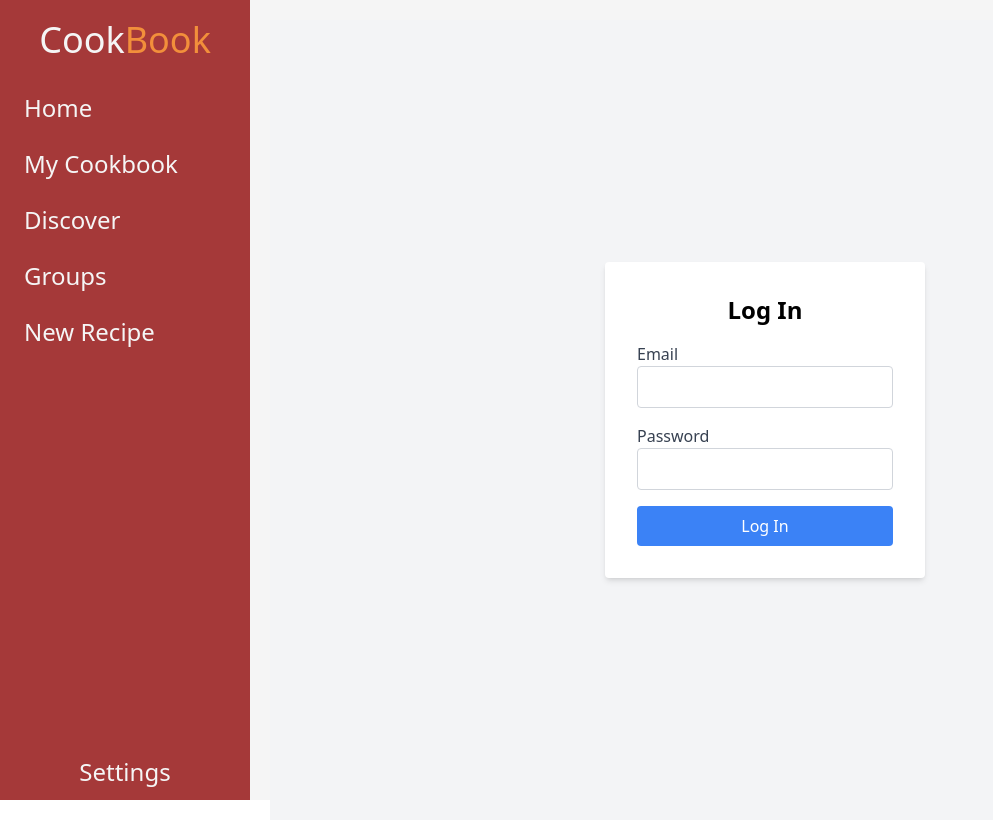
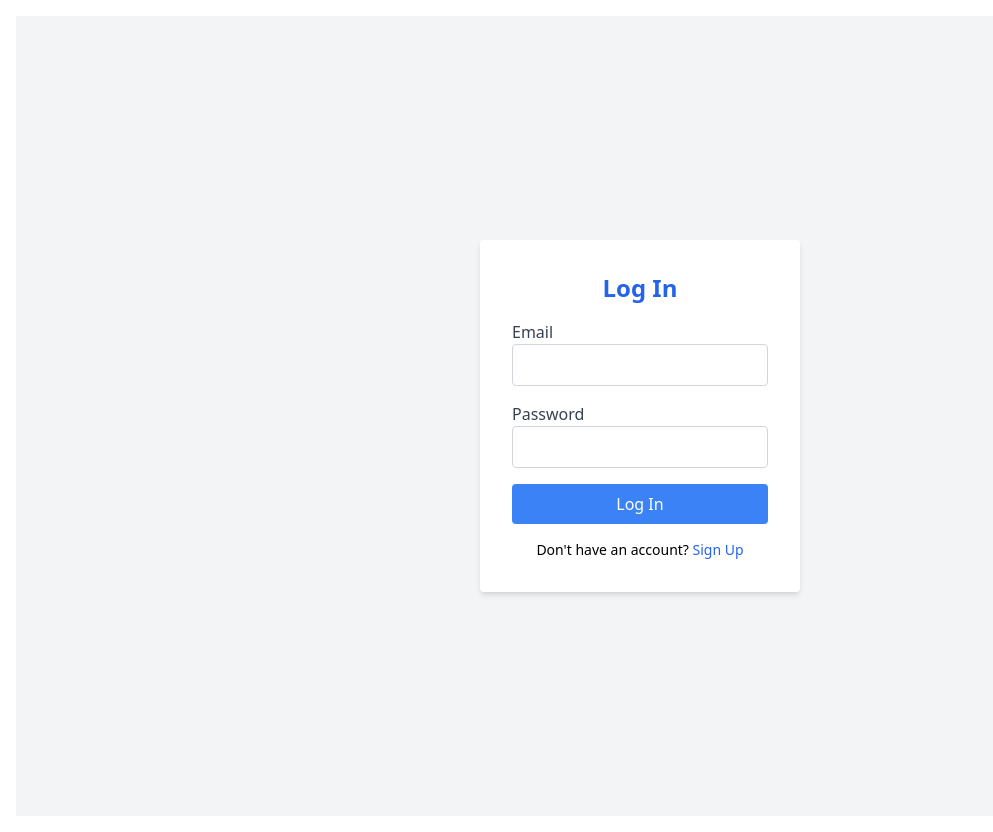
Before and after one commit to Niles-Rondez/CookBook-Social-Media, a React (Vite) app in the folder CookBook/: page /login in a window 1280 px wide. Shown: the whole page, without its empty margins (0-993 px from the left). Built offline with nearby package versions, Linux system fonts and the light colour scheme.

Commit message:
backend-integration-login-function

```diff
--- a/CookBook/src/App.jsx
+++ b/CookBook/src/App.jsx
@@ -1,45 +1,44 @@
-import {
-  BrowserRouter as Router,
-  Route,
-  Routes,
-  Navigate,
-} from "react-router-dom";
-import { Navbar } from "./components";
+import React from "react";
+import { Route, Routes, useLocation } from "react-router-dom";
+import Navbar from "./components/Navbar";
 import {
   Home,
+  Login,
+  Signup,
   MyCookbook,
-  Signup,
   Discover,
+  Settings,
   Groups,
   NewRecipe,
-  Settings,
-  Login,
-} from "./pages";
+} from "./pages"; // Importing pages
 
 function App() {
-  const isLoggedIn = Boolean(localStorage.getItem("token"));
+  const location = useLocation();
+
+  const isAuthPage =
+    location.pathname === "/login" || location.pathname === "/signup";
 
   return (
-    <Router>
     <div className="flex">
+      {/* Render Navbar only if the current route is not Login or Signup */}
+      {location.pathname !== "/login" && location.pathname !== "/signup" && (
         <Navbar />
-        <div className="flex-1 bg-grey p-5 ml-[250px] h-screen content-center">
+      )}
+
+      <div className={`flex-1 p-4 ${isAuthPage ? "ml-0" : "ml-[250px]"}`}>
+        {/* Main content will be rendered here */}
         <Routes>
-            <Route
-              path="/"
-              element={isLoggedIn ? <Home /> : <Navigate to="/login" />}
-            />
+          <Route path="/" element={<Home />} /> {/* Home route */}
           <Route path="/login" element={<Login />} />
           <Route path="/signup" element={<Signup />} />
           <Route path="/mycookbook" element={<MyCookbook />} />
           <Route path="/discover" element={<Discover />} />
+          <Route path="/settings" element={<Settings />} />
+          <Route path="/newrecipe" element={<NewRecipe />} />
           <Route path="/groups" element={<Groups />} />
-            <Route path="/newrecipe" element={<NewRecipe />} />
-            <Route path="/settings" element={<Settings />} />
         </Routes>
       </div>
     </div>
-    </Router>
   );
 }
 
--- a/CookBook/src/components/Navbar.jsx
+++ b/CookBook/src/components/Navbar.jsx
@@ -12,7 +12,7 @@ function Navbar() {
   ];
 
   return (
-    <nav className="bg-michelin h-screen w-[250px] fixed top-0 left-0 flex flex-col justify-between">
+    <nav className="bg-michelin h-full w-[250px] fixed top-0 left-0 flex flex-col justify-between">
       {/* Top Section */}
       <div>
         <div className="flex text-4xl text-center my-5 justify-center">
@@ -27,7 +27,9 @@ function Navbar() {
             <li
               key={item.path}
               className={`px-3 w-full transition-all duration-200 ease-in-out ${
-                location.pathname === item.path ? "bg-bloodred" : "hover:bg-bloodred"
+                location.pathname === item.path
+                  ? "bg-bloodred"
+                  : "hover:bg-bloodred"
               }`}
             >
               <Link
@@ -50,7 +52,9 @@ function Navbar() {
         <ul className="text-flaxwhite text-2xl">
           <li
             className={`transition-all duration-200 ease-in-out w-full ${
-              location.pathname === "/settings" ? "bg-bloodred" : "hover:bg-bloodred"
+              location.pathname === "/settings"
+                ? "bg-bloodred"
+                : "hover:bg-bloodred"
             }`}
           >
             <Link
--- a/CookBook/src/main.jsx
+++ b/CookBook/src/main.jsx
@@ -1,11 +1,16 @@
 // src/main.jsx
 import React from "react";
 import ReactDOM from "react-dom/client";
+import { BrowserRouter } from "react-router-dom"; // Import BrowserRouter
 import "./index.css"; // Import global Tailwind CSS file
 import App from "./App"; // Import the main App component
 
 ReactDOM.createRoot(document.getElementById("root")).render(
   <React.StrictMode>
-    <App />
+    <BrowserRouter>
+      {" "}
+      {/* Wrap in BrowserRouter to use routing */}
+      <App />
+    </BrowserRouter>
   </React.StrictMode>
 );
--- a/CookBook/src/pages/Discover.jsx
+++ b/CookBook/src/pages/Discover.jsx
@@ -1,7 +1,7 @@
 // src/pages/Discover.jsx
 function Discover() {
   return (
-    <div className="text-center">
+    <div className="h-screen flex flex-col justify-center items-center text-center">
       <h1 className="text-3xl font-bold mb-4">Discover Recipes</h1>
       <p className="text-lg">Find new recipes from our community.</p>
     </div>
--- a/CookBook/src/pages/Groups.jsx
+++ b/CookBook/src/pages/Groups.jsx
@@ -1,7 +1,7 @@
 // src/pages/Groups.jsx
 function Groups() {
   return (
-    <div className="text-center">
+    <div className="h-screen flex flex-col justify-center items-center text-center">
       <h1 className="text-3xl font-bold mb-4">Groups</h1>
       <p className="text-lg">
         Join a cooking group to share recipes and ideas.
--- a/CookBook/src/pages/Login.jsx
+++ b/CookBook/src/pages/Login.jsx
@@ -1,5 +1,6 @@
 import React, { useState } from "react";
 import { loginUser } from "../api/auth";
+import { Link } from "react-router-dom";
 
 function Login() {
   const [email, setEmail] = useState("");
@@ -20,12 +21,14 @@ function Login() {
   };
 
   return (
-    <div className="flex flex-col items-center justify-center h-screen bg-gray-100">
+    <div className="flex items-center justify-center min-h-screen bg-gray-100 login-page">
       <form
         onSubmit={handleLogin}
         className="bg-white p-8 rounded shadow-md w-80"
       >
-        <h1 className="text-2xl font-bold mb-4 text-center">Log In</h1>
+        <h1 className="text-2xl font-bold mb-4 text-center text-blue-600">
+          Log In
+        </h1>
         {message && <p className="text-center text-red-500 mb-4">{message}</p>}
         <div className="mb-4">
           <label htmlFor="email" className="block text-gray-700">
@@ -59,6 +62,14 @@ function Login() {
         >
           Log In
         </button>
+        <div className="mt-4 text-center">
+          <p className="text-sm">
+            Don't have an account?{" "}
+            <Link to="/signup" className="text-blue-600 hover:underline">
+              Sign Up
+            </Link>
+          </p>
+        </div>
       </form>
     </div>
   );
--- a/CookBook/src/pages/MyCookbook.jsx
+++ b/CookBook/src/pages/MyCookbook.jsx
@@ -1,7 +1,7 @@
 // src/pages/MyCookbook.jsx
 function MyCookbook() {
   return (
-    <div className="text-center">
+    <div className="h-screen flex flex-col justify-center items-center text-center">
       <h1 className="text-3xl font-bold mb-4">My Cookbook</h1>
       <p className="text-lg">Here are your saved recipes.</p>
     </div>
--- a/CookBook/src/pages/NewRecipe.jsx
+++ b/CookBook/src/pages/NewRecipe.jsx
@@ -1,12 +1,11 @@
 // src/pages/NewRecipe.jsx
 function NewRecipe() {
   return (
-    <div className="text-center">
+    <div className="h-screen flex flex-col justify-center items-center text-center">
       <h1 className="text-3xl font-bold mb-4">Add New Recipe</h1>
       <p className="text-lg">
         Submit your delicious recipe to share with the community!
       </p>
-      {/* Add a form to submit a new recipe */}
     </div>
   );
 }
--- a/CookBook/src/pages/Settings.jsx
+++ b/CookBook/src/pages/Settings.jsx
@@ -1,11 +1,32 @@
+// src/pages/Settings.jsx
+import { useNavigate } from "react-router-dom";
+
 function Settings() {
+  const navigate = useNavigate();
+
+  const handleLogout = () => {
+    // Clear any authentication-related data from storage
+    localStorage.removeItem("userToken"); // Adjust based on your auth implementation
+    sessionStorage.removeItem("userToken");
+
+    // Redirect the user to the login page or home page after logging out
+    navigate("/login");
+  };
+
   return (
-      <div className="text-center">
+    <div className="h-screen flex flex-col justify-center items-center text-center">
       <h1 className="text-3xl font-bold mb-4">Settings</h1>
-        <p className="text-lg">
-          Modify and Change the Application depending on your needs!
+      <p className="text-lg mb-6">
+        Modify and change the application depending on your needs!
       </p>
-        {/* Add a form or additional settings options */}
+
+      {/* Logout Button */}
+      <button
+        onClick={handleLogout}
+        className="bg-red-600 text-white px-6 py-2 rounded-full font-semibold text-sm shadow hover:bg-red-700 transition"
+      >
+        Log Out
+      </button>
     </div>
   );
 }
--- a/CookBook/src/pages/Signup.jsx
+++ b/CookBook/src/pages/Signup.jsx
@@ -1,5 +1,6 @@
 import React, { useState } from "react";
 import { signupUser } from "../api/auth";
+import { Link } from "react-router-dom";
 
 function Signup() {
   const [email, setEmail] = useState("");
@@ -17,12 +18,14 @@ function Signup() {
   };
 
   return (
-    <div className="flex flex-col items-center justify-center h-screen bg-gray-100">
+    <div className="flex items-center justify-center min-h-screen bg-gray-100 signup-page">
       <form
         onSubmit={handleSignup}
         className="bg-white p-8 rounded shadow-md w-80"
       >
-        <h1 className="text-2xl font-bold mb-4 text-center">Sign Up</h1>
+        <h1 className="text-2xl font-bold mb-4 text-center text-blue-600">
+          Sign Up
+        </h1>
         {message && <p className="text-center text-red-500 mb-4">{message}</p>}
         <div className="mb-4">
           <label htmlFor="email" className="block text-gray-700">
@@ -56,6 +59,14 @@ function Signup() {
         >
           Sign Up
         </button>
+        <div className="mt-4 text-center">
+          <p className="text-sm">
+            Already have an account?{" "}
+            <Link to="/login" className="text-blue-600 hover:underline">
+              Log In
+            </Link>
+          </p>
+        </div>
       </form>
     </div>
   );
--- a/CookBook/src/styles/global.css
+++ b/CookBook/src/styles/global.css
@@ -0,0 +1,8 @@
+/* Ensure login and signup pages are not affected by global margin */
+.login-page,
+.signup-page {
+  margin-left: 0 !important; /* Remove any left margin */
+  margin-right: 0 !important; /* Remove any right margin */
+  padding-left: 0 !important; /* Ensure no padding is applied on the left */
+  padding-right: 0 !important; /* Ensure no padding is applied on the right */
+}
```
Lines whose indentation alone changed are shown as unchanged.
